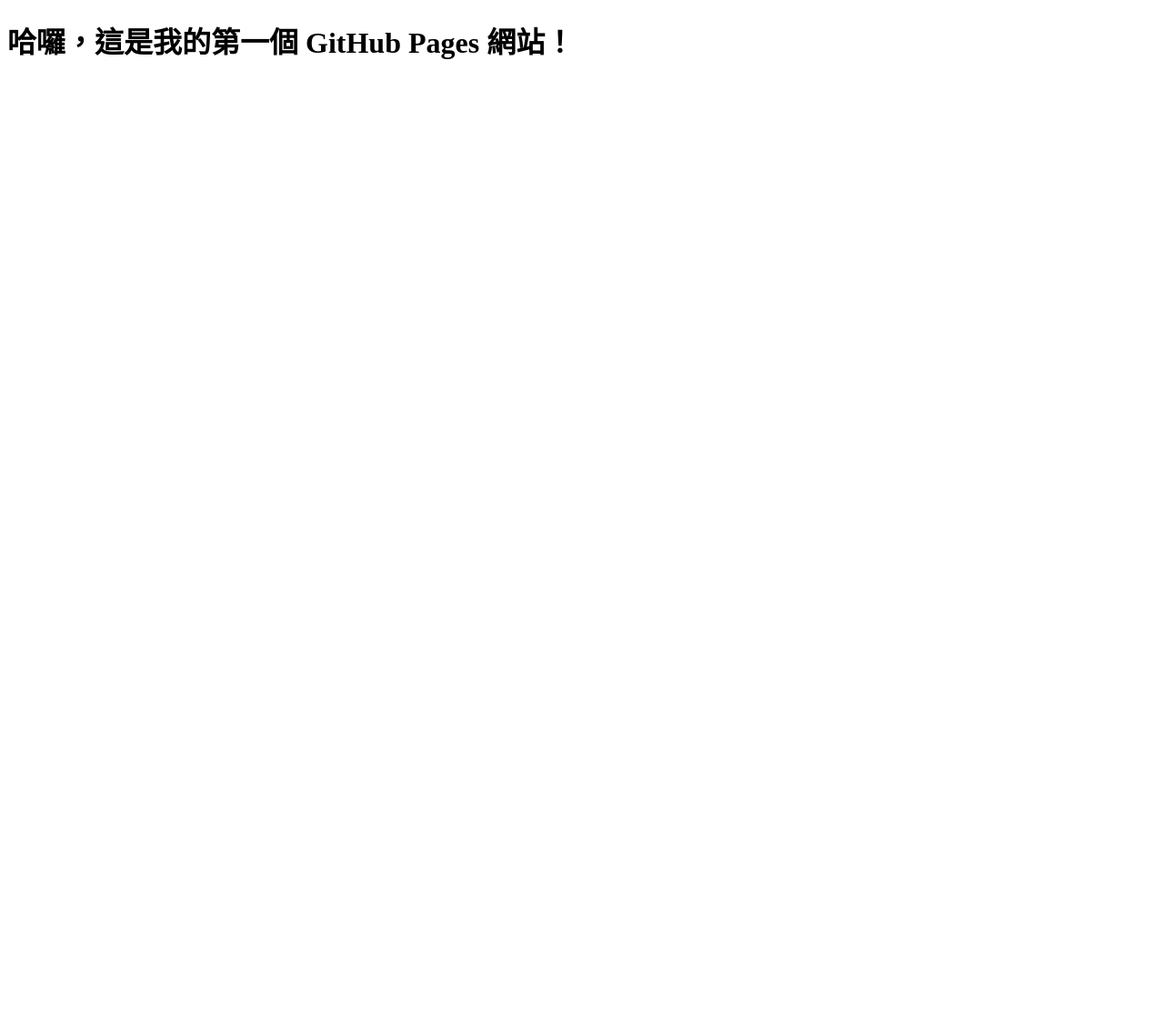
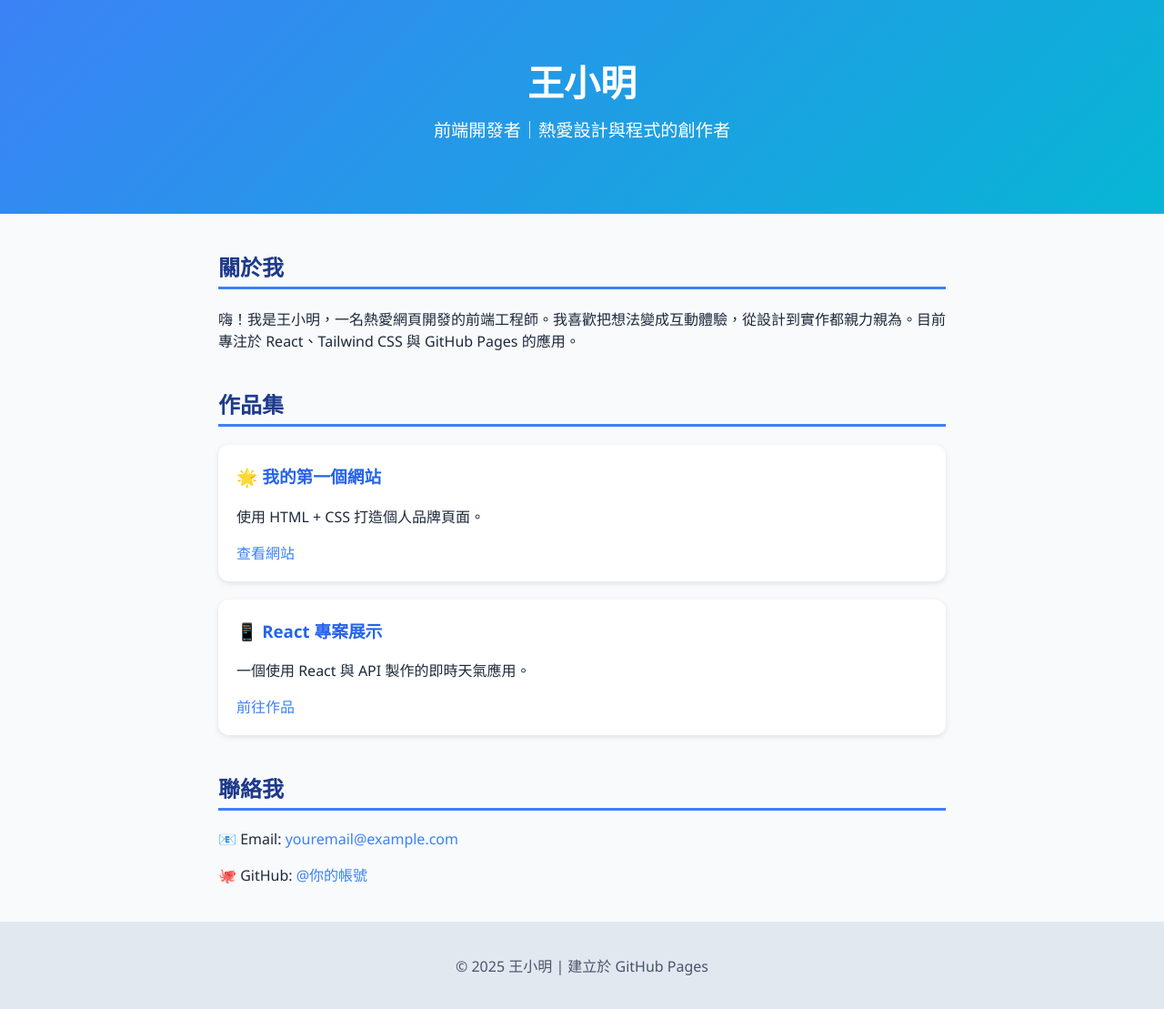
Before and after one commit to bloobbloobss15-bot/BloobBloobSS15, a plain HTML site: page index.html in a window 1280 px wide. Shown: the whole page at 91% size. Before the commit the page ends 800 px from the top, so only its background shows below. Drawn offline with Linux system fonts and the light colour scheme.

Commit message:
Update index.html

```diff
--- a/index.html
+++ b/index.html
@@ -1,11 +1,112 @@
 <!DOCTYPE html>
 <html lang="zh-TW">
 <head>
-    <meta charset="UTF-8">
-    <meta name="viewport" content="width=device-width, initial-scale=1.0">
-    <title>我的 GitHub 網站</title>
+  <meta charset="UTF-8" />
+  <meta name="viewport" content="width=device-width, initial-scale=1.0" />
+  <title>我的個人網站</title>
+
+  <style>
+    body {
+      font-family: 'Segoe UI', sans-serif;
+      margin: 0;
+      background: #f8fafc;
+      color: #1e293b;
+    }
+
+    header {
+      background: linear-gradient(135deg, #3b82f6, #06b6d4);
+      color: white;
+      text-align: center;
+      padding: 60px 20px;
+    }
+
+    header h1 {
+      margin: 0;
+      font-size: 2.5rem;
+    }
+
+    header p {
+      margin-top: 10px;
+      font-size: 1.2rem;
+    }
+
+    section {
+      max-width: 800px;
+      margin: 40px auto;
+      padding: 0 20px;
+    }
+
+    h2 {
+      border-bottom: 3px solid #3b82f6;
+      padding-bottom: 5px;
+      color: #1e3a8a;
+    }
+
+    .project {
+      background: white;
+      border-radius: 12px;
+      box-shadow: 0 2px 6px rgba(0,0,0,0.1);
+      margin-bottom: 20px;
+      padding: 20px;
+    }
+
+    .project h3 {
+      margin-top: 0;
+      color: #2563eb;
+    }
+
+    footer {
+      text-align: center;
+      padding: 20px;
+      background: #e2e8f0;
+      color: #475569;
+    }
+
+    a {
+      color: #3b82f6;
+      text-decoration: none;
+    }
+
+    a:hover {
+      text-decoration: underline;
+    }
+  </style>
 </head>
 <body>
-    <h1>哈囉，這是我的第一個 GitHub Pages 網站！</h1>
+  <header>
+    <h1>王小明</h1>
+    <p>前端開發者｜熱愛設計與程式的創作者</p>
+  </header>
+
+  <section id="about">
+    <h2>關於我</h2>
+    <p>嗨！我是王小明，一名熱愛網頁開發的前端工程師。我喜歡把想法變成互動體驗，從設計到實作都親力親為。目前專注於 React、Tailwind CSS 與 GitHub Pages 的應用。</p>
+  </section>
+
+  <section id="projects">
+    <h2>作品集</h2>
+
+    <div class="project">
+      <h3>🌟 我的第一個網站</h3>
+      <p>使用 HTML + CSS 打造個人品牌頁面。</p>
+      <a href="https://你的帳號.github.io/my-website" target="_blank">查看網站</a>
+    </div>
+
+    <div class="project">
+      <h3>📱 React 專案展示</h3>
+      <p>一個使用 React 與 API 製作的即時天氣應用。</p>
+      <a href="#" target="_blank">前往作品</a>
+    </div>
+  </section>
+
+  <section id="contact">
+    <h2>聯絡我</h2>
+    <p>📧 Email: <a href="mailto:youremail@example.com">youremail@example.com</a></p>
+    <p>🐙 GitHub: <a href="https://github.com/你的帳號" target="_blank">@你的帳號</a></p>
+  </section>
+
+  <footer>
+    <p>© 2025 王小明 | 建立於 GitHub Pages</p>
+  </footer>
 </body>
 </html>
```
